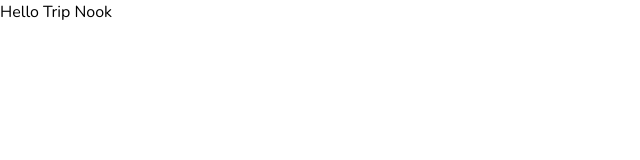
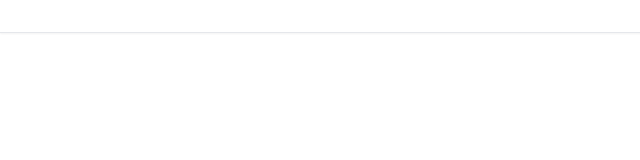
Before and after one commit to KingsleyAmankwah/trip-nook, a Next.js app: page / in a window 1280 px wide. Shown: the top 160 px of the page, without its empty margins (0-640 px from the left). Built offline with nearby package versions, Linux system fonts and the light colour scheme.

Commit message:
initial Commit

```diff
--- /dev/null
+++ b/app/components/Container.tsx
@@ -0,0 +1,14 @@
+'use client';
+
+interface ContainerProps{
+    children: React.ReactNode;
+}
+
+const Container: React.FC<ContainerProps> = ({children}) => {
+  return (
+    <div className="max-w-[2520px] ">
+      {children}</div>
+  )
+}
+
+export default Container
--- /dev/null
+++ b/app/components/navbar/Navbar.tsx
@@ -0,0 +1,13 @@
+import Container from '../Container';
+
+function Navbar() {
+  return (
+    <div className='fixed w-full bg-white shadow-sm z-10'>
+      <div className="py-4 border-b-[1px]">
+        <Container></Container>
+      </div>
+    </div>
+  )
+}
+
+export default Navbar;
--- a/app/globals.css
+++ b/app/globals.css
@@ -1,3 +1,10 @@
 @tailwind base;
 @tailwind components;
 @tailwind utilities;
+
+
+httml,
+body,
+:root{
+height: 100%;
+}
--- a/app/layout.tsx
+++ b/app/layout.tsx
@@ -1,6 +1,7 @@
 import './globals.css'
 import type { Metadata } from 'next'
 import { Nunito } from 'next/font/google'
+import Navbar from './components/navbar/Navbar'
 
 const font = Nunito({ subsets: ['latin'] })
 
@@ -16,7 +17,10 @@ export default function RootLayout({
 }) {
   return (
     <html lang="en">
-      <body className={font.className}>{children}</body>
+      <body className={font.className}>
+        <Navbar/>
+        {children}
+      </body>
     </html>
   )
 }
```
Also changed, not shown: app/page.tsx (line endings or trailing spaces).
